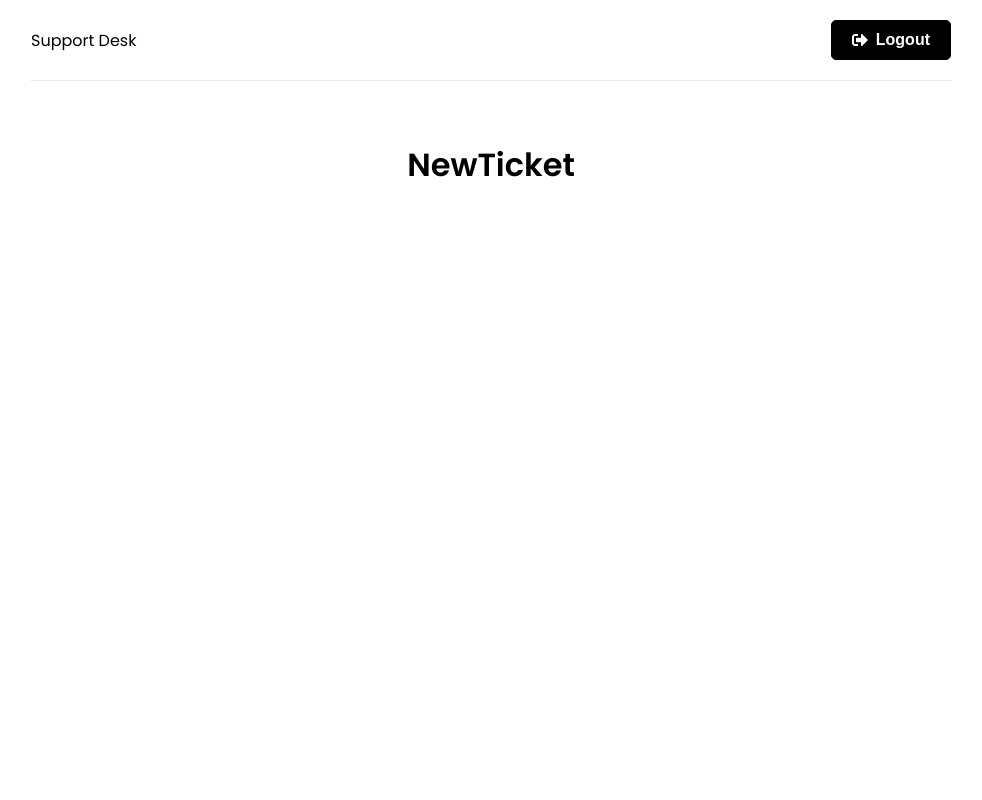
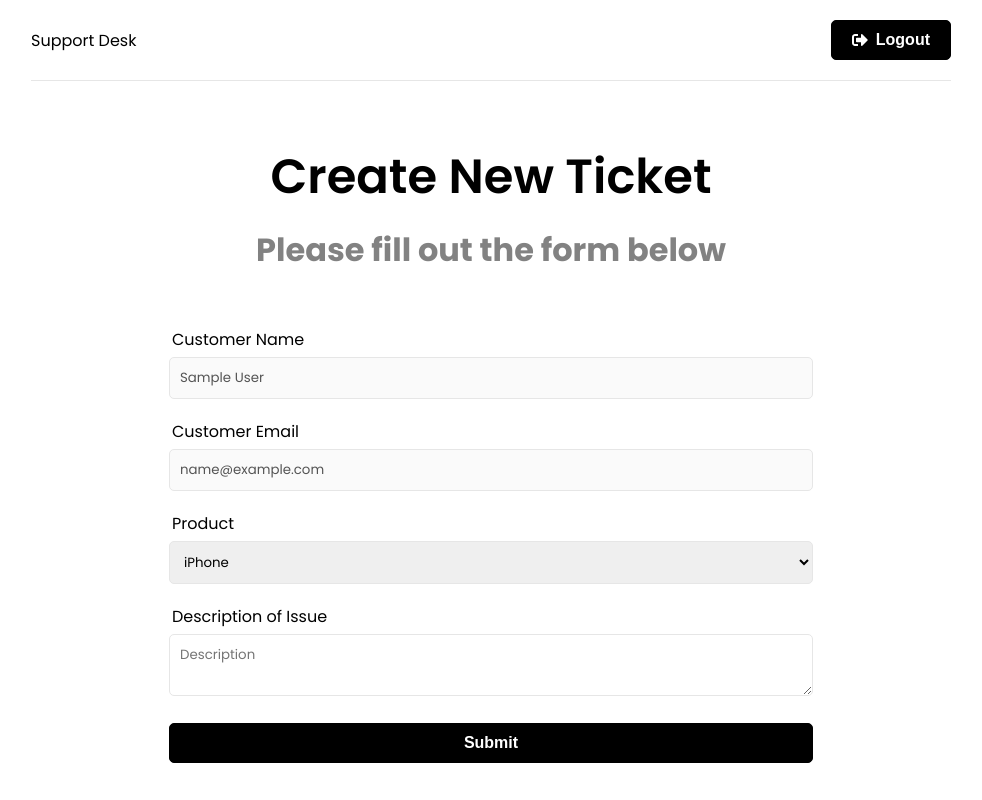
Before and after one commit to tapia1013/desktop-support, a React (Create React App) app in the folder frontend/: page /new-ticket in a window 1280 px wide. Shown: the whole page, without its empty margins (149-1131 px from the left). Built offline with nearby package versions, Linux system fonts and the light colour scheme; sample sign-in values are in the browser's storage.

Commit message:
create ticket form and local state

```diff
--- a/frontend/src/pages/NewTicket.jsx
+++ b/frontend/src/pages/NewTicket.jsx
@@ -1,11 +1,78 @@
-import React from 'react'
+import { useState } from 'react';
+import { useSelector } from 'react-redux';
+
+
 
 function NewTicket() {
+  // get user from globalstate with redux useSelector
+  const { user } = useSelector((state) => state.auth);
+
+  // set local state
+  const [name] = useState(user.name);
+  const [email] = useState(user.email);
+  const [product, setProduct] = useState('iPhone');
+  const [description, setDescription] = useState('');
+
+
+
+  const onSubmit = (e) => {
+    e.preventDefault();
+  }
+
+
   return (
-    <div>
-      <h1>NewTicket</h1>
-    </div>
+    <>
+      <section className='heading'>
+        <h1>Create New Ticket</h1>
+        <p>Please fill out the form below</p>
+      </section>
+
+      <section className='form'>
+        <div className="form-group">
+          <label htmlFor="name">Customer Name</label>
+          <input value={name} type="text" className="form-control" disabled />
+        </div>
+
+        <div className="form-group">
+          <label htmlFor="email">Customer Email</label>
+          <input value={email} type="text" className="form-control" disabled />
+        </div>
+
+        <form onSubmit={onSubmit}>
+          <div className="form-group">
+            <label htmlFor="product">Product</label>
+            <select
+              onChange={(e) => setProduct(e.target.value)}
+              name="product"
+              id="product"
+              value={product}
+            >
+              <option value="iPhone">iPhone</option>
+              <option value="Macbook Pro">Macbook Pro</option>
+              <option value="iMac">iMac</option>
+              <option value="iPad">iPad</option>
+            </select>
+          </div>
+
+          <div className="form-group">
+            <label htmlFor="description">Description of Issue</label>
+            <textarea
+              className="form-control"
+              name="description"
+              id="description"
+              placeholder='Description'
+              value={description}
+              onChange={(e) => setDescription(e.target.value)}
+            ></textarea>
+          </div>
+
+          <div className="form-group">
+            <button className="btn btn-block">Submit</button>
+          </div>
+        </form>
+      </section>
+    </>
   )
 }
 
-export default NewTicket
+export default NewTicket;
```
